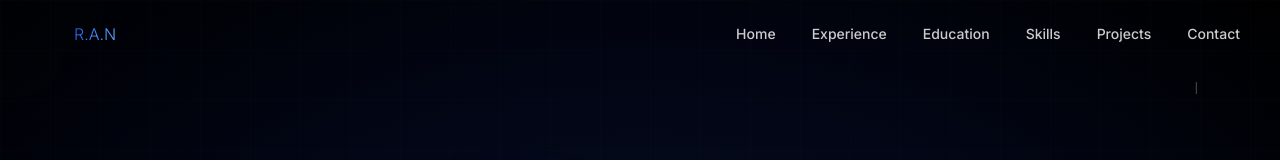
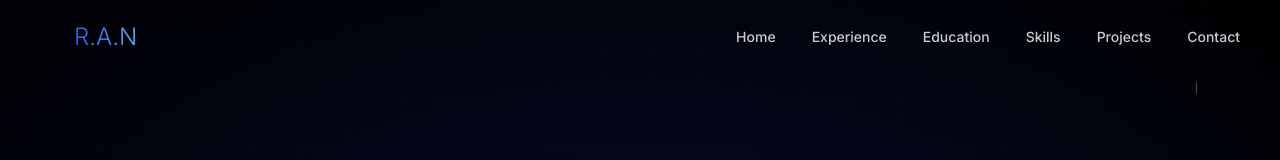
Before and after one commit to nayreed/nayreed.github.io, a React (Vite) app: page / in a window 1280 px wide. Shown: the top 160 px of the page. Built offline with nearby package versions, Linux system fonts and the light colour scheme.

Commit message:
Visual edit in Lovable
Edited UI in Lovable

```diff
--- a/src/components/Navbar.tsx
+++ b/src/components/Navbar.tsx
@@ -36,7 +36,7 @@ const Navbar = () => {
   return <header className={cn("fixed top-0 left-0 right-0 z-50 transition-all duration-500 py-4 px-6", isScrolled ? "bg-black/30 backdrop-blur-xl border-b border-white/10" : "bg-transparent")}>
       <div className="max-w-7xl mx-auto flex items-center justify-between">
         <a href="#home" className="text-2xl font-bold text-white hover:text-primary/90 transition-colors duration-300 flex items-center">
-          <span className="bg-gradient-to-r from-primary to-blue-400 bg-clip-text text-transparent text-right my-0 mx-[50px] py-[5px] text-base font-light">R.A.N</span>
+          <span className="bg-gradient-to-r from-primary to-blue-400 bg-clip-text text-transparent text-right my-0 mx-[50px] py-[5px] font-light text-2xl">R.A.N</span>
           <span className="ml-1 text-xs text-white/50 font-mono mt-1">
         </span>
         </a>
```
